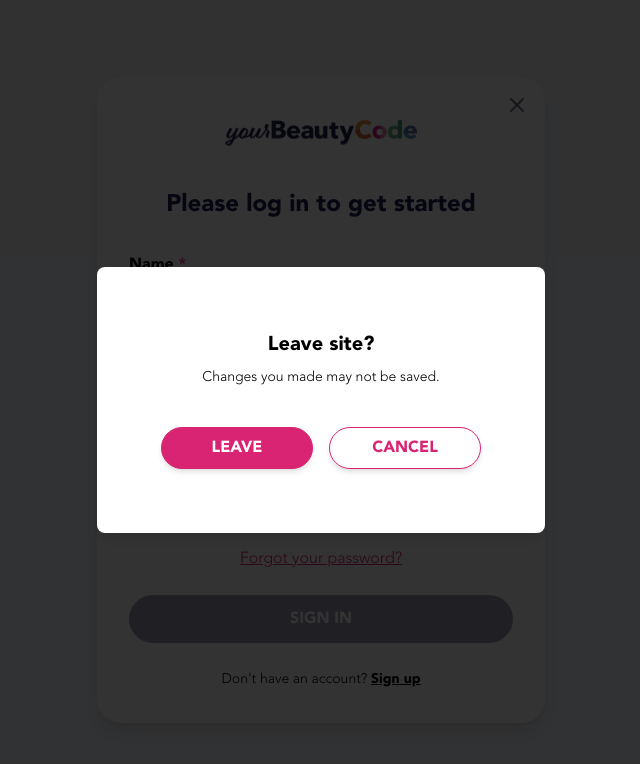
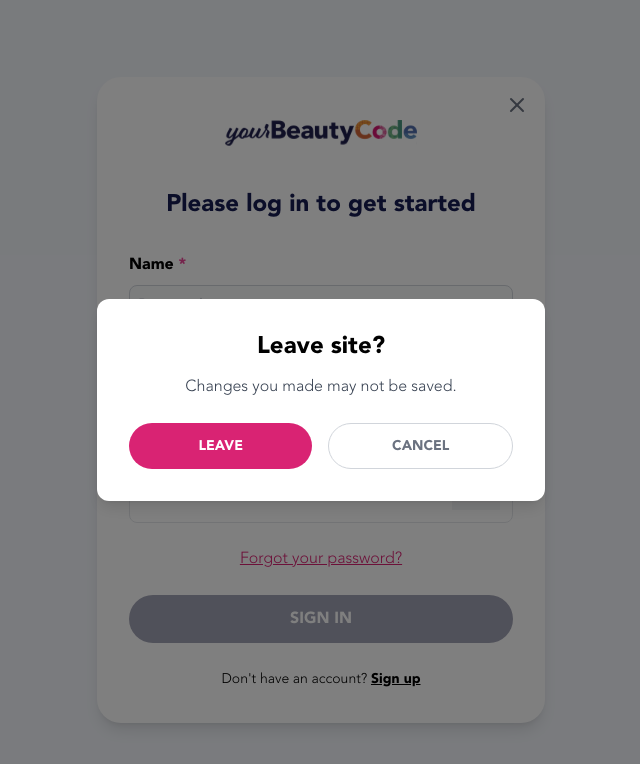
Before and after one commit to AlexeRenaiss/promotion, a Next.js app: page /login in a window 1280 px wide. Shown: the top 764 px of the page, without its empty margins (319-959 px from the left). Built offline with nearby package versions, Linux system fonts and the light colour scheme; a web font is replaced by a local one.

Commit message:
fix exit modal

```diff
--- a/src/components/ExitModal.tsx
+++ b/src/components/ExitModal.tsx
@@ -12,29 +12,30 @@ const ExitModal: React.FC<ExitModalProps> = ({ isOpen, onClose, onLeave }) => {
   if (!isOpen) return null;
 
   return (
-    <div className="fixed inset-0 z-50 flex items-center justify-center bg-black bg-opacity-80">
-      <div className="bg-white p-6 md:p-16 rounded-lg shadow-lg max-w-md w-full text-center">
-        <h2 className="text-lg md:text-xl font-semibold text-black">
-          Leave site?
-        </h2>
-        <p className="text-black mt-2 text-sm">
+    <div className="fixed inset-0 z-50 flex items-center justify-center bg-black bg-opacity-50">
+      <div className="bg-white rounded-xl shadow-lg max-w-md w-full mx-4">
+        <div className="p-8 text-center">
+          <h2 className="text-2xl font-bold text-black mb-3">Leave site?</h2>
+          <p className="text-gray-700 mb-6">
             Changes you made may not be saved.
           </p>
 
-        <div className="flex justify-center gap-4 mt-6">
+          {/* Responsive button layout: vertical on mobile, horizontal on desktop */}
+          <div className="flex flex-col md:flex-row md:space-x-4 space-y-4 md:space-y-0">
             <button
-            className="w-full mt-4 border border-primary bg-primary text-white font-bold py-2 rounded-full shadow-md "
+              className="w-full bg-primary text-sm text-white font-bold py-3 px-6 rounded-full"
               onClick={onLeave}
             >
               LEAVE
             </button>
 
             <button
-            className="w-full mt-4 border border-primary text-primary font-bold py-2 rounded-full shadow-md "
-            onClick={onLeave}
+              className="w-full border text-sm border-gray-300 text-gray-500 font-bold py-3 px-6 rounded-full"
+              onClick={onClose}
             >
               CANCEL
             </button>
+          </div>
         </div>
       </div>
     </div>
```
Lines whose indentation alone changed are shown as unchanged.
